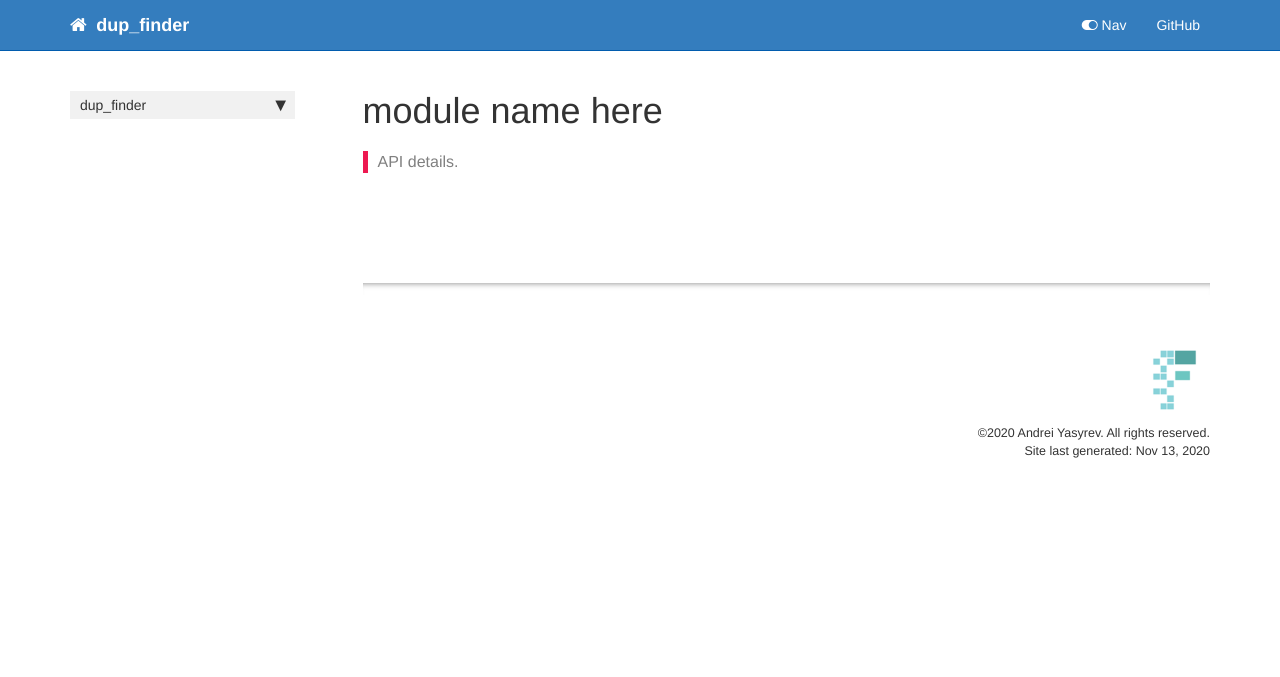
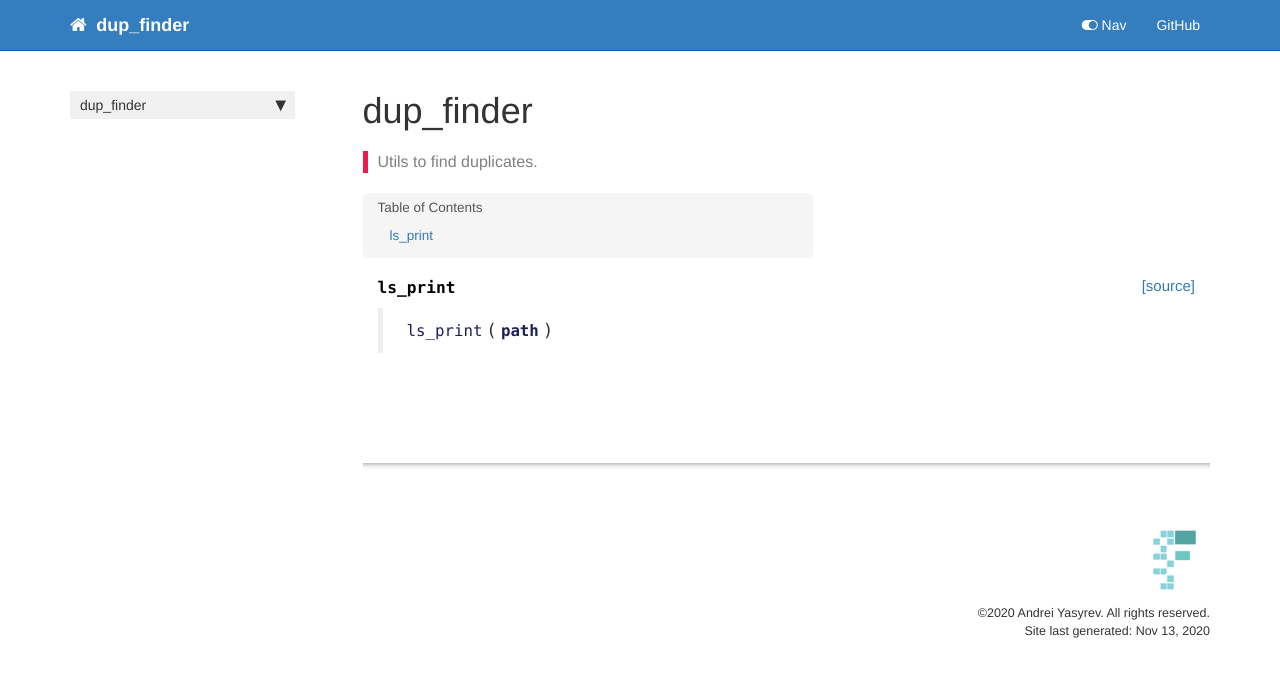
Before and after one commit to ayasyrev/dup_finder, a Jekyll site: the page built from docs/dup_finder.html, in a window 1280 px wide. Shown: the top 677 px of the page. Built offline with Jekyll 4.4.1, drawn with Linux system fonts in a browser that asks for light colours; nearby versions of some CDN libraries; comment, search, counter and statistics services are not loaded.

Commit message:
check structure

```diff
--- a/docs/dup_finder.html
+++ b/docs/dup_finder.html
@@ -1,11 +1,14 @@
 ---
 
-title: module name here
+title: dup_finder
+
 
 keywords: fastai
 sidebar: home_sidebar
 
-summary: "API details."
+summary: "Utils to find duplicates."
+description: "Utils to find duplicates."
+nb_path: "nbs/00_dup_finder.ipynb"
 ---
 <!--
 
@@ -18,10 +21,50 @@ summary: "API details."
 -->
 
 <div class="container" id="notebook-container">
+
     {% raw %}
 
 <div class="cell border-box-sizing code_cell rendered">
 
 </div>
     {% endraw %}
+
+    {% raw %}
+
+<div class="cell border-box-sizing code_cell rendered">
+
 </div>
+    {% endraw %}
+
+    {% raw %}
+
+<div class="cell border-box-sizing code_cell rendered">
+
+<div class="output_wrapper">
+<div class="output">
+
+<div class="output_area">
+
+
+<div class="output_markdown rendered_html output_subarea ">
+<h4 id="ls_print" class="doc_header"><code>ls_print</code><a href="https://github.com/ayasyrev/dup_finder/tree/master/dup_finder/dup_finder.py#L36" class="source_link" style="float:right">[source]</a></h4><blockquote><p><code>ls_print</code>(<strong><code>path</code></strong>)</p>
+</blockquote>
+
+</div>
+
+</div>
+
+</div>
+</div>
+
+</div>
+    {% endraw %}
+
+    {% raw %}
+
+<div class="cell border-box-sizing code_cell rendered">
+
+</div>
+    {% endraw %}
+
+</div>
--- a/docs/sidebar.json
+++ b/docs/sidebar.json
@@ -1,6 +1,7 @@
 {
   "dup_finder": {
     "Overview": "/",
-    "module name here": "/dup_finder"
+    "dup_finder": "dup_finder.html",
+    "utils": "utils.html"
   }
 }
```
Also changed, not shown: docs/_data/sidebars/home_sidebar.yml (+5 -2 lines), docs/index.html (+6 -1 lines), docs/utils.html (added, +219 -0 lines), dup_finder/_nbdev.py (+6 -2 lines), dup_finder/dup_finder.py (+38 -2 lines), dup_finder/prepare_test_data.py (added, +31 -0 lines), tests/__init__.py (added, +3 -0 lines), tests/test_prepare_data.py (added, +8 -0 lines), tests/test_testdata.py (added, +10 -0 lines), .github/workflows/main.yml (deleted), docs/Gemfile.lock, 4 other files.
